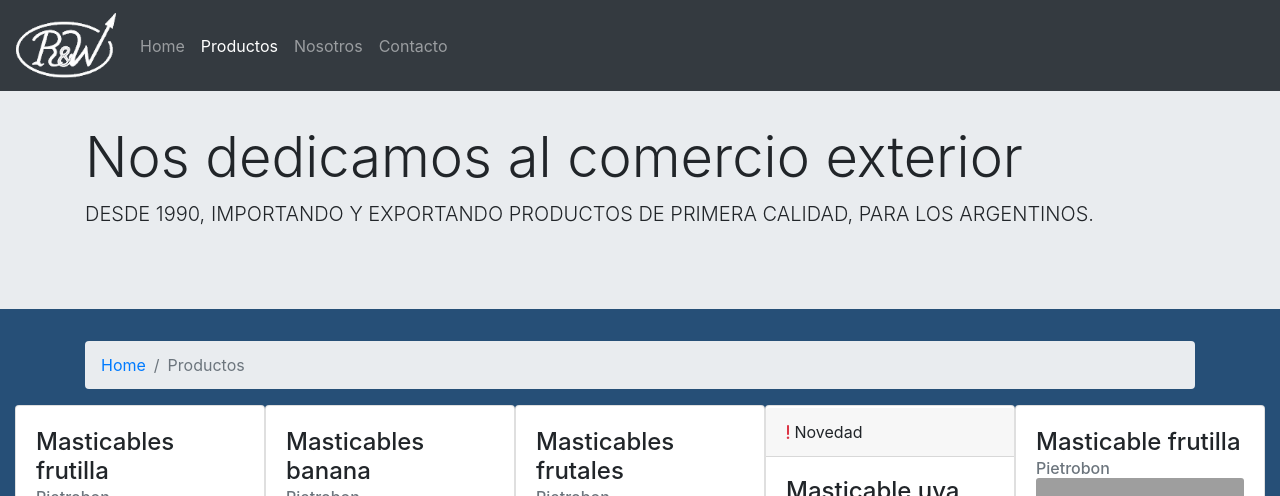
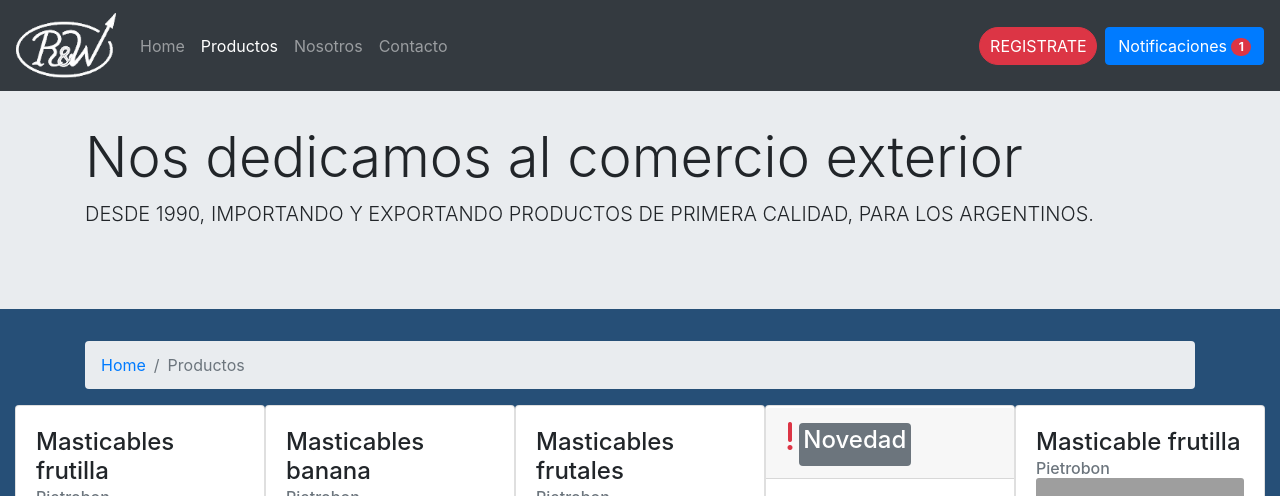
Before and after one commit to ipancaldo/foreign-business, a website: page productos.html in a window 1280 px wide. Shown: the top 496 px of the page. Drawn offline with nearby package versions, Linux system fonts and the light colour scheme; grey boxes are pictures that could not be loaded.

Commit message:
Agregando boton para registrarse y notificaciones

```diff
--- a/productos.html
+++ b/productos.html
@@ -37,6 +37,9 @@
         </ul>
       </ul>
     </div>
+    <a href="" class="btn btn-danger text-white badge-pill mr-2">REGISTRATE</a>
+    <button type="button" class="btn btn-primary">Notificaciones <span class="badge badge-pill btn-danger">1</span>
+    </button>
   </nav>
 
   <!-- HEADER -->
@@ -79,8 +82,10 @@
       </div>
       <div class="card mx-auto card-productos d-flex flex-column justify-content-between ml-2">
         <div class="card-header">
-          <i class="fas fa-exclamation text-danger"></i>
-          Novedad
+          <i class="fas fa-2x fa-exclamation text-danger"></i>
+          <span class="badge badge-secondary">
+            <h4>Novedad</h4>
+          </span>
         </div>
         <div class="card-body">
           <h4 card="card-title">Masticable uva</h4>
```
Also changed, not shown: about.html (+3 -0 lines), contacto.html (+3 -0 lines), index.html (+5 -1 lines).
